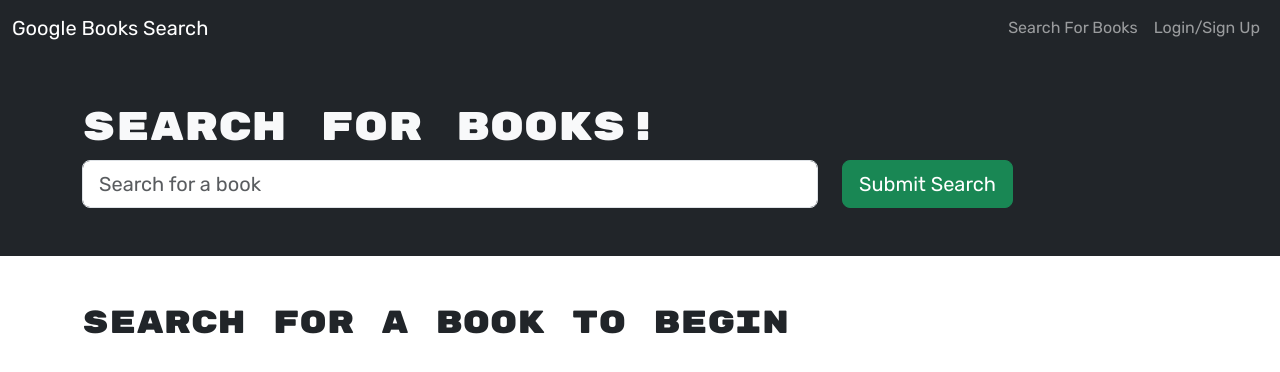
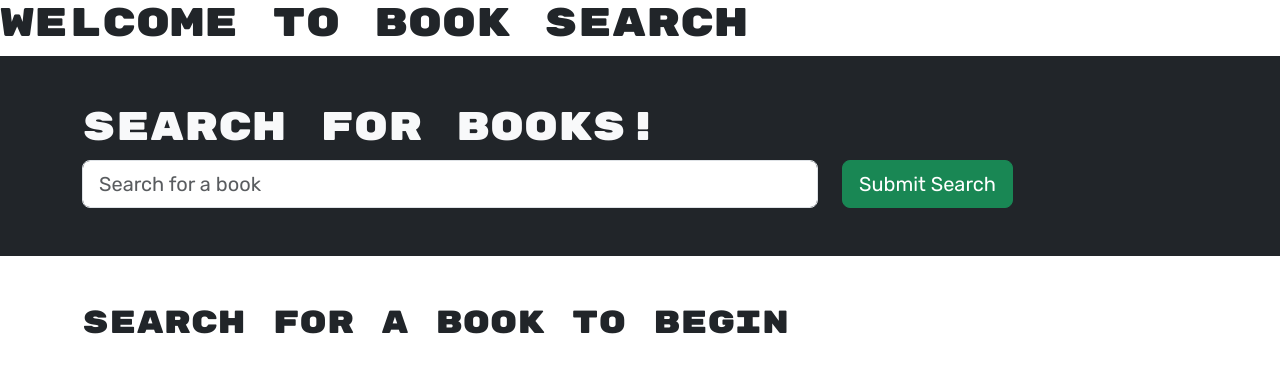
Before and after one commit to lekshmisree89/apollo-react-challenge, a React (Vite) app in the folder client/: page / in a window 1280 px wide. Shown: the top 372 px of the page. Built offline with nearby package versions, Linux system fonts and the light colour scheme.

Commit message:
client-app.tsx modified

```diff
--- a/client/src/App.tsx
+++ b/client/src/App.tsx
@@ -1,14 +1,44 @@
 import './App.css';
+import {
+  ApolloClient,
+  InMemoryCache,
+  ApolloProvider,
+  createHttpLink,
+} from '@apollo/client';
+import { setContext } from '@apollo/client/link/context';
 import { Outlet } from 'react-router-dom';
 
-import Navbar from './components/Navbar';
+const httpLink = createHttpLink({
+  uri: '/graphql',
+});
+
+// Construct request middleware that will attach the JWT token to every request as an `authorization` header
+const authLink = setContext((_, { headers }) => {
+  // get the authentication token from local storage if it exists
+  const token = localStorage.getItem('id_token');
+  // return the headers to the context so httpLink can read them
+  return {
+    headers: {
+      ...headers,
+      authorization: token ? `Bearer ${token}` : '',
+    },
+  };
+});
+
+const client = new ApolloClient({
+  // Set up our client to execute the `authLink` middleware prior to making the request to our GraphQL API
+  link: authLink.concat(httpLink),
+  cache: new InMemoryCache(),
+});
 
 function App() {
   return (
-    <>
-      <Navbar />
-      <Outlet />
-    </>
+    <ApolloProvider client={client}>
+      <div>
+        <h1>Welcome to Book Search</h1>
+        <Outlet />
+      </div>
+    </ApolloProvider>
   );
 }
 
```
